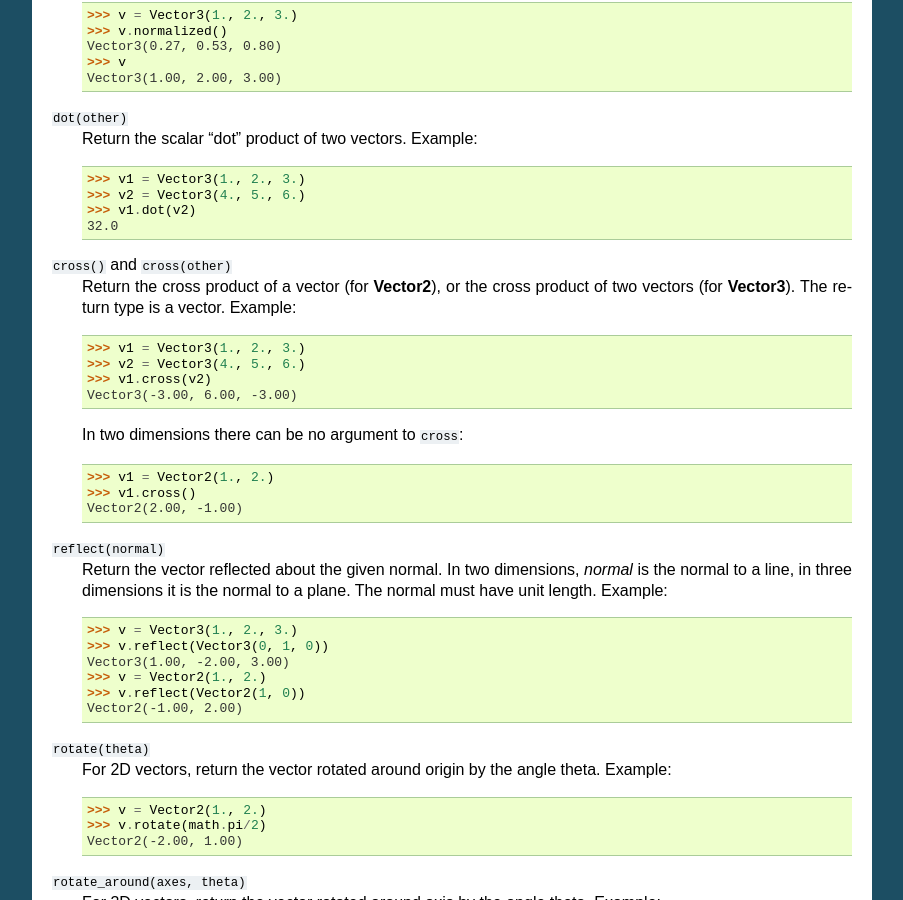
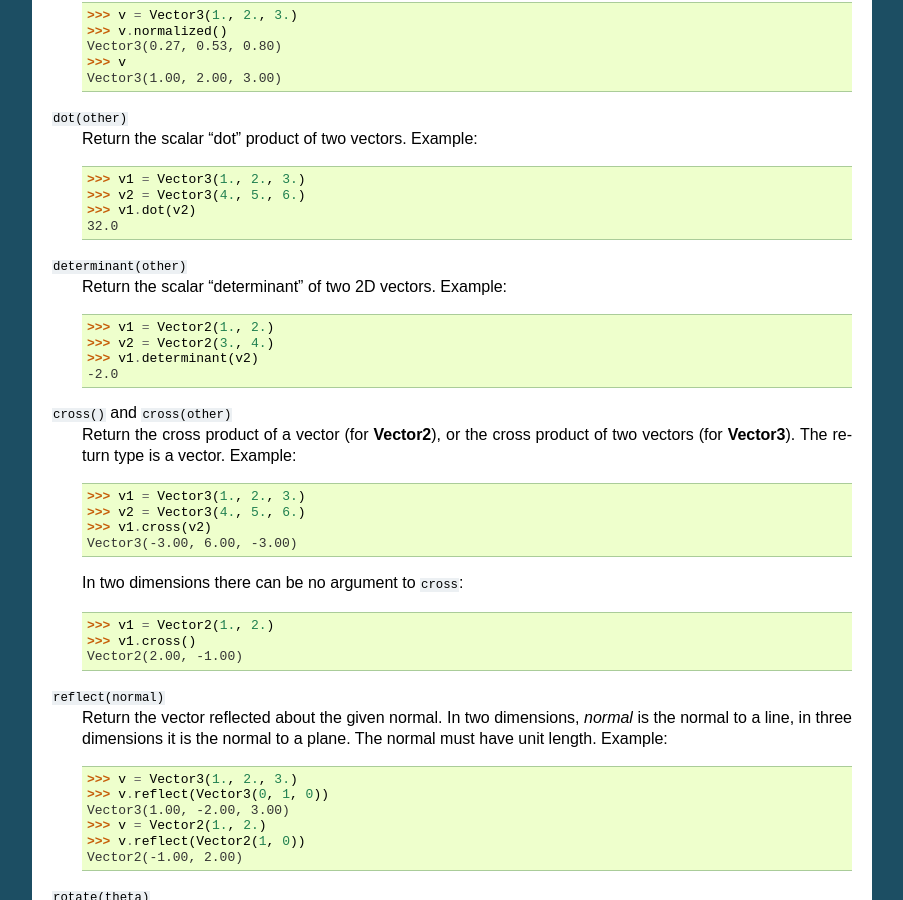
Before and after one commit to mortenlj/euclid, a Sphinx documentation site: the page built from docs/index.rst, in a window 1280 px wide and 900 px high, scrolled down 2823 px. Shown: the whole window, without its empty margins (198-1101 px from the left). Built offline with Sphinx 7.4.7, drawn with Linux system fonts in a browser that asks for light colours.

Commit message:
Add determinant operation for Vector2

```diff
--- a/docs/index.rst
+++ b/docs/index.rst
@@ -193,6 +193,14 @@ The following methods do *not* alter the original vector or their arguments:
         >>> v2 = Vector3(4., 5., 6.)
         >>> v1.dot(v2)
         32.0
+
+``determinant(other)``
+    Return the scalar "determinant" of two 2D vectors. Example:
+
+        >>> v1 = Vector2(1., 2.)
+        >>> v2 = Vector2(3., 4.)
+        >>> v1.determinant(v2)
+        -2.0
 
 ``cross()`` and ``cross(other)``
     Return the cross product of a vector (for **Vector2**), or the cross
--- a/euclid.py
+++ b/euclid.py
@@ -283,6 +283,11 @@ class Vector2:
         assert isinstance(other, Vector2)
         return self.x * other.x + \
                self.y * other.y
+
+    def determinant(self, other):
+        assert isinstance(other, Vector2)
+        return self.x * other.y - \
+               self.y * other.x
 
     def cross(self):
         return Vector2(self.y, -self.x)
```
